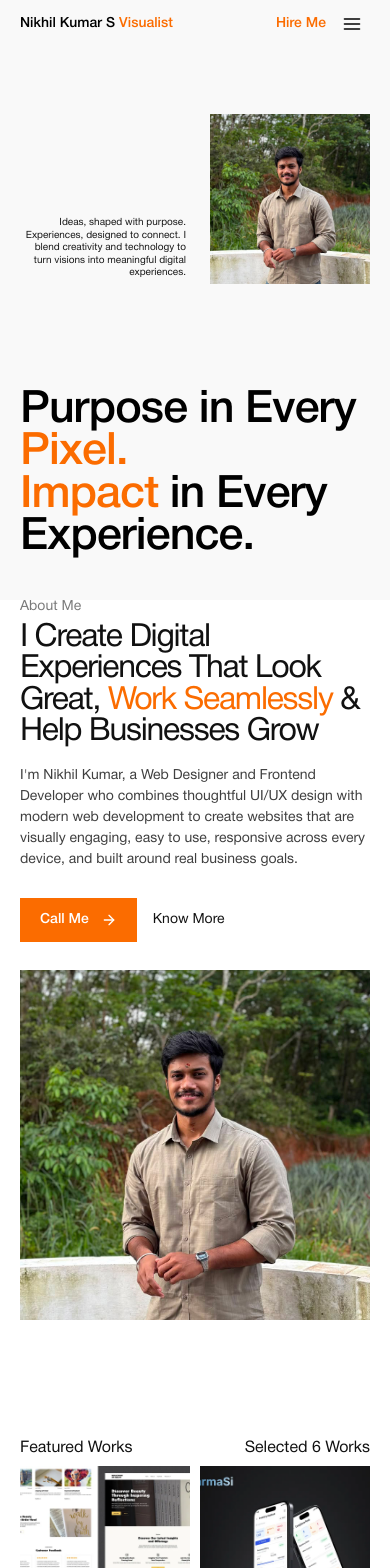
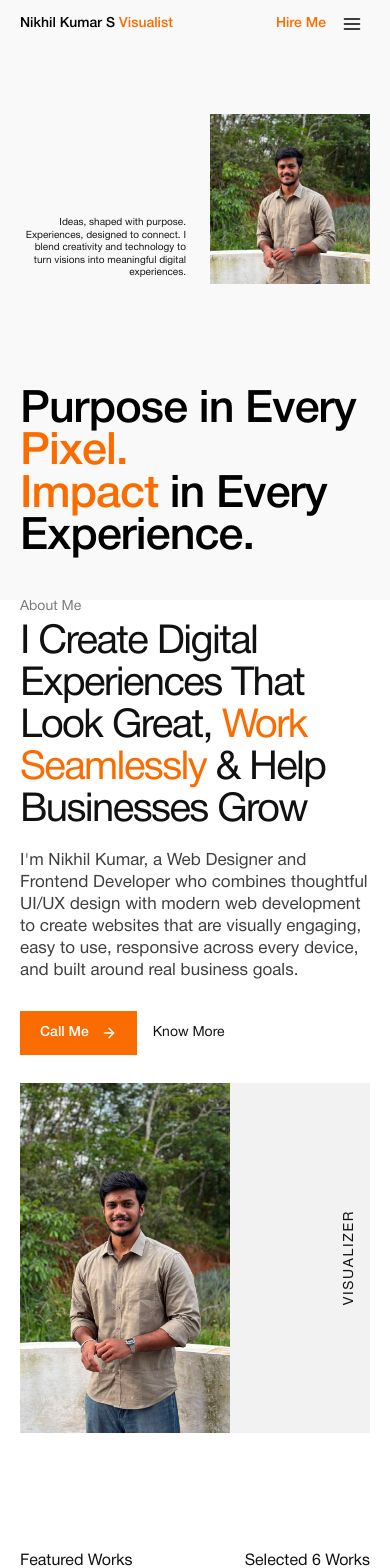
Before and after one commit to nikhilkumar202002/nikhil-my-portfolio, a Next.js app: page / in a window 390 px wide. Shown: the top 1568 px of the page. Built offline with nearby package versions, Linux system fonts and the light colour scheme.

Commit message:
Enhance HomeAboutme section layout and styles for better visual hierarchy and responsiveness

```diff
--- a/app/component/sections/HomeAboutme.tsx
+++ b/app/component/sections/HomeAboutme.tsx
@@ -44,14 +44,20 @@ const HomeAboutme = () => {
           </div>
 
           <div className="home-about-image-wrap">
-            <div className="home-about-image">
+            <div className="home-about-image-grid">
+              <div className="home-about-image-panel">
                 <Image
                   src="/images/profile-image.jpg"
                   alt="Nikhil Kumar standing outdoors"
                   fill
-                sizes="(min-width: 1024px) 50vw, 100vw"
+                  sizes="(min-width: 1024px) 60vw, 100vw"
                   className="home-about-image-img"
                 />
+              </div>
+
+              <div className="home-about-secondary-panel" aria-hidden="true">
+                <span className="home-about-secondary-label">Visualizer</span>
+              </div>
             </div>
           </div>
         </div>
--- a/app/component/sections/Styles.css
+++ b/app/component/sections/Styles.css
@@ -213,8 +213,8 @@
 
 .home-about-title {
   margin: 0;
-  font-size: clamp(2rem, 3.2vw, 3rem);
-  line-height: 0.98;
+  font-size: 40px !important;
+  line-height: 42px;
   font-weight: 400;
   letter-spacing: -0.04em;
   color: #111111;
@@ -227,9 +227,10 @@
 .home-about-description {
   max-width: 34rem;
   margin: 18px 0 0;
-  font-size: 14px;
-  line-height: 1.5;
+  font-size: 17px;
+  line-height: 1.3;
   color: #3f3f3f;
+  font-weight: 400;
 }
 
 .home-about-actions-wrap {
@@ -268,14 +269,50 @@
 .home-about-image-wrap {
   display: flex;
   justify-content: flex-end;
+  align-self: stretch;
 }
 
-.home-about-image {
-  position: relative;
+.home-about-image-grid {
+  display: grid;
+  grid-template-columns: 3fr 2fr;
   width: min(100%, 560px);
   aspect-ratio: 1 / 1;
   overflow: hidden;
+}
+
+.home-about-image-panel {
+  position: relative;
+  overflow: hidden;
   background: #f4f1ec;
+}
+
+.home-about-secondary-panel {
+  display: flex;
+  align-items: center;
+  justify-content: flex-end;
+  padding: 18px 10px;
+  background: #f2f2f2;
+}
+
+.home-about-secondary-label {
+  display: inline-block;
+  font-size: 14px;
+  font-weight: 400;
+  letter-spacing: 0.12em;
+  color: #111111;
+  text-transform: uppercase;
+  writing-mode: vertical-rl;
+  transform: rotate(180deg);
+}
+
+@media (min-width: 768px) {
+  .home-about-secondary-panel {
+    padding: 24px 14px;
+  }
+
+  .home-about-secondary-label {
+    font-size: 16px;
+  }
 }
 
 .home-about-image-img {
@@ -294,12 +331,22 @@
   .home-about-grid {
     grid-template-columns: minmax(0, 0.92fr) minmax(0, 1.08fr);
     gap: 40px;
-    align-items: center;
+    align-items: stretch;
     min-height: calc(100svh - 144px);
   }
 
   .home-about-copy {
     min-height: 100%;
+  }
+
+  .home-about-image-wrap {
+    align-self: stretch;
+  }
+
+  .home-about-image-grid {
+    width: 100%;
+    height: 100%;
+    aspect-ratio: auto;
   }
 
   .home-about-title {
```
Lines whose indentation alone changed are shown as unchanged.
